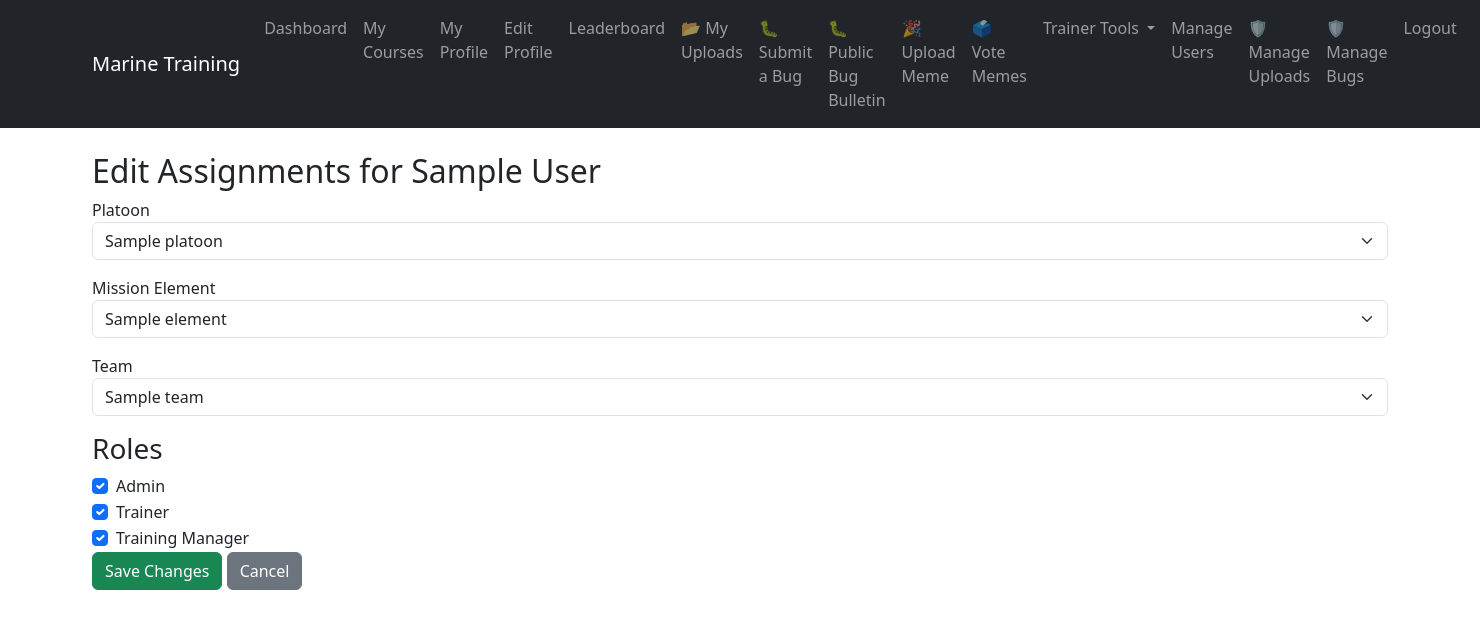
After one commit to kidcoolness/Cyberwarriortrainingcenter, a Flask app: page /admin/admin/edit_user/1 in a window 1480 px wide. The commit adds this page. Shown: the top 629 px of the page. Run offline with Flask 3, Linux system fonts and the light colour scheme; a user stored in the database is signed in; tables that the repository leaves empty hold one stand-in row (values such as "Sample post").

Commit message:
update 1

```diff
--- a/marine_training_app/app/admin.py
+++ b/marine_training_app/app/admin.py
@@ -1,6 +1,6 @@
 from flask import Blueprint, render_template, request, redirect, url_for, flash
 from flask_login import login_required, current_user
-from .models import db, User, Task, Course, CourseTask, CourseEnrollment, Submission,TaskAssignment, TrainerReview
+from .models import db, User, Task, Course, CourseTask, CourseEnrollment, Submission,TaskAssignment, TrainerReview, Platoon, MissionElement, Team
 from flask_wtf import FlaskForm
 from wtforms import StringField, TextAreaField, SubmitField
 from wtforms.validators import DataRequired, Optional
@@ -22,14 +22,22 @@ def dashboard():
     return render_template("admin/dashboard.html", users=users, tasks=tasks)
 
 # ✅ Manage Users Page
-@admin.route("admin/manage_users")
+@admin.route("/admin/manage_users")
 @login_required
 def manage_users():
-    if not current_user.is_admin:  # ✅ Use is_admin instead of role
-        flash("Access denied: Admins only.", "danger")
-        return redirect(url_for("main.dashboard"))
+    if not (current_user.is_admin or current_user.is_training_manager):
+        abort(403)
 
-    users = User.query.all()
+    # Show only users in the same Platoon/MissionElement/Team if not admin
+    if current_user.is_admin:
+        users = User.query.all()
+    else:
+        users = User.query.filter(
+            (User.platoon_id == current_user.platoon_id) |
+            (User.mission_element_id == current_user.mission_element_id) |
+            (User.team_id == current_user.team_id)
+        ).all()
+
     return render_template("admin/manage_users.html", users=users)
 
 # ✅ Update User Role
@@ -460,35 +468,38 @@ def trainer_user_tasks():
 
     return render_template("admin/trainer_user_selector.html", users=users)
 
-@admin.route('/trainer/user_tasks/<int:user_id>')
+@admin.route("/admin/trainer/user_tasks/<int:user_id>")
 @login_required
 def trainer_user_task_view(user_id):
-    if not (current_user.is_trainer or current_user.is_admin or current_user.is_training_manager):
+    if not (current_user.is_admin or current_user.is_training_manager):
         abort(403)
 
-    user = User.query.get_or_404(user_id)
-    enrollments = CourseEnrollment.query.filter_by(user_id=user_id).all()
-    completed_task_ids = {s.task_id for s in Submission.query.filter_by(user_id=user_id).all()}
+    target_user = User.query.get_or_404(user_id)
 
-    grouped_tasks = {}
+    # ✅ Restrict access for Training Managers
+    if current_user.is_training_manager and not (
+        (target_user.platoon_id == current_user.platoon_id) or
+        (target_user.mission_element_id == current_user.mission_element_id) or
+        (target_user.team_id == current_user.team_id)
+    ):
+        flash("Access denied: You may only view users within your assigned structure.", "danger")
+        return redirect(url_for("admin.manage_users"))
+
+    # Fetch task data as before
+    enrollments = CourseEnrollment.query.filter_by(user_id=target_user.id).all()
+    task_data = []
+
     for enrollment in enrollments:
-        course = enrollment.course
-        tasks = Task.query.filter_by(course_id=course.id).order_by(Task.label).all()
+        tasks = Task.query.filter_by(course_id=enrollment.course_id).all()
+        for task in tasks:
+            assignment = TaskAssignment.query.filter_by(user_id=target_user.id, task_id=task.id).first()
+            task_data.append({
+                "course": enrollment.course.name,
+                "task": task,
+                "status": assignment.status if assignment else "incomplete"
+            })
 
-        grouped_tasks[course.name] = {}
-        modules = [t for t in tasks if t.label.endswith('.0')]
-        for module in modules:
-            grouped_tasks[course.name][module.label] = {}
-            module_sections = [t for t in tasks if t.label.startswith(module.label[:-2]) and t.is_section_header and not t.label.endswith('.0')]
-            for section in module_sections:
-                grouped_tasks[course.name][module.label][section.label] = [t for t in tasks if t.label.startswith(section.label) and not t.is_section_header]
-
-    return render_template(
-        "admin/user_task_overview.html",
-        user=user,
-        grouped_tasks=grouped_tasks,
-        completed_task_ids=completed_task_ids
-    )
+    return render_template("admin/user_task_overview.html", user=target_user, task_data=task_data)
 
 @admin.route("/admin/trainer/mark_task_toggle/<int:user_id>/<int:task_id>", methods=["POST"])
 @login_required
@@ -569,3 +580,140 @@ def delete_user(user_id):
     db.session.commit()
     flash(f"🗑️ User {user.name} deleted.", "success")
     return redirect(url_for('admin.manage_users'))
+
+@admin.route("/admin/edit_user/<int:user_id>", methods=["GET", "POST"])
+@login_required
+def edit_user_assignments(user_id):
+    if not (current_user.is_admin or current_user.is_training_manager):
+        abort(403)
+
+    user = User.query.get_or_404(user_id)
+
+    # Admins can access all; Training Managers are scoped
+    if current_user.is_admin:
+        platoons = Platoon.query.all()
+        mission_elements = MissionElement.query.all()
+        teams = Team.query.all()
+    else:
+        platoons = Platoon.query.filter_by(id=current_user.platoon_id).all()
+        mission_elements = MissionElement.query.filter_by(id=current_user.mission_element_id).all()
+        teams = Team.query.filter_by(id=current_user.team_id).all()
+
+    if request.method == "POST":
+        # Prevent assigning outside your scope unless you're an admin
+        if current_user.is_admin:
+            user.platoon_id = request.form.get("platoon_id") or None
+            user.mission_element_id = request.form.get("mission_element_id") or None
+            user.team_id = request.form.get("team_id") or None
+        else:
+            user.platoon_id = current_user.platoon_id
+            user.mission_element_id = current_user.mission_element_id
+            user.team_id = current_user.team_id
+
+        db.session.commit()
+        flash("✅ User assignment updated.", "success")
+        return redirect(url_for("admin.manage_users"))
+
+    return render_template("admin/edit_user.html", user=user, platoons=platoons, mission_elements=mission_elements, teams=teams)
+
+# ----------------------------
+# MANAGE PLATOONS
+# ----------------------------
+@admin.route("/admin/manage_platoons")
+@login_required
+def manage_platoons():
+    if not current_user.is_admin:
+        abort(403)
+    platoons = Platoon.query.all()
+    return render_template("admin/manage_platoons.html", platoons=platoons)
+
+@admin.route("/admin/create_platoon", methods=["POST"])
+@login_required
+def create_platoon():
+    if not current_user.is_admin:
+        abort(403)
+    name = request.form.get("name")
+    if name:
+        db.session.add(Platoon(name=name))
+        db.session.commit()
+        flash("✅ Platoon created!", "success")
+    return redirect(url_for("admin.manage_platoons"))
+
+@admin.route("/admin/delete_platoon/<int:platoon_id>", methods=["POST"])
+@login_required
+def delete_platoon(platoon_id):
+    if not current_user.is_admin:
+        abort(403)
+    platoon = Platoon.query.get_or_404(platoon_id)
+    db.session.delete(platoon)
+    db.session.commit()
+    flash("✅ Platoon deleted!", "success")
+    return redirect(url_for("admin.manage_platoons"))
+
+# ----------------------------
+# MANAGE MISSION ELEMENTS
+# ----------------------------
+@admin.route("/admin/manage_mission_elements")
+@login_required
+def manage_mission_elements():
+    if not current_user.is_admin:
+        abort(403)
+    mission_elements = MissionElement.query.all()
+    return render_template("admin/manage_mission_elements.html", mission_elements=mission_elements)
+
+@admin.route("/admin/create_mission_element", methods=["POST"])
+@login_required
+def create_mission_element():
+    if not current_user.is_admin:
+        abort(403)
+    name = request.form.get("name")
+    if name:
+        db.session.add(MissionElement(name=name))
+        db.session.commit()
+        flash("✅ Mission Element created!", "success")
+    return redirect(url_for("admin.manage_mission_elements"))
+
+@admin.route("/admin/delete_mission_element/<int:mission_element_id>", methods=["POST"])
+@login_required
+def delete_mission_element(mission_element_id):
+    if not current_user.is_admin:
+        abort(403)
+    mission_element = MissionElement.query.get_or_404(mission_element_id)
+    db.session.delete(mission_element)
+    db.session.commit()
+    flash("✅ Mission Element deleted!", "success")
+    return redirect(url_for("admin.manage_mission_elements"))
+
+# ----------------------------
+# MANAGE TEAMS
+# ----------------------------
+@admin.route("/admin/manage_teams")
+@login_required
+def manage_teams():
+    if not current_user.is_admin:
+        abort(403)
+    teams = Team.query.all()
+    return render_template("admin/manage_teams.html", teams=teams)
+
+@admin.route("/admin/create_team", methods=["POST"])
+@login_required
+def create_team():
+    if not current_user.is_admin:
+        abort(403)
+    name = request.form.get("name")
+    if name:
+        db.session.add(Team(name=name))
+        db.session.commit()
+        flash("✅ Team created!", "success")
+    return redirect(url_for("admin.manage_teams"))
+
+@admin.route("/admin/delete_team/<int:team_id>", methods=["POST"])
+@login_required
+def delete_team(team_id):
+    if not current_user.is_admin:
+        abort(403)
+    team = Team.query.get_or_404(team_id)
+    db.session.delete(team)
+    db.session.commit()
+    flash("✅ Team deleted!", "success")
+    return redirect(url_for("admin.manage_teams"))
--- /dev/null
+++ b/marine_training_app/app/templates/admin/edit_user.html
@@ -0,0 +1,52 @@
+{% extends 'base.html' %}
+{% block content %}
+<h2>Edit Assignments for {{ user.name }}</h2>
+
+<form method="POST">
+  <div class="mb-3">
+    <label for="platoon">Platoon</label>
+    <select name="platoon_id" id="platoon_id" class="form-select">
+      <option value="">-- None --</option>
+      {% for p in platoons %}
+        <option value="{{ p.id }}" {% if user.platoon_id == p.id %}selected{% endif %}>{{ p.name }}</option>
+      {% endfor %}
+    </select>
+  </div>
+
+  <div class="mb-3">
+    <label for="mission_element">Mission Element</label>
+    <select name="mission_element_id" class="form-select">
+      <option value="">-- None --</option>
+      {% for m in mission_elements %}
+        <option value="{{ m.id }}" {% if user.mission_element_id == m.id %}selected{% endif %}>{{ m.name }}</option>
+      {% endfor %}
+    </select>
+  </div>
+
+  <div class="mb-3">
+    <label for="team">Team</label>
+    <select name="team_id" class="form-select">
+      <option value="">-- None --</option>
+      {% for t in teams %}
+        <option value="{{ t.id }}" {% if user.team_id == t.id %}selected{% endif %}>{{ t.name }}</option>
+      {% endfor %}
+    </select>
+  </div>
+  <h3>Roles</h3>
+  <div class="form-check">
+      <input class="form-check-input" type="checkbox" name="is_admin" {% if user.is_admin %}checked{% endif %}>
+      <label class="form-check-label">Admin</label>
+  </div>
+  <div class="form-check">
+      <input class="form-check-input" type="checkbox" name="is_trainer" {% if user.is_trainer %}checked{% endif %}>
+      <label class="form-check-label">Trainer</label>
+  </div>
+  <div class="form-check">
+      <input class="form-check-input" type="checkbox" name="is_training_manager" {% if user.is_training_manager %}checked{% endif %}>
+      <label class="form-check-label">Training Manager</label>
+  </div>
+
+  <button type="submit" class="btn btn-success">Save Changes</button>
+  <a href="{{ url_for('admin.manage_users') }}" class="btn btn-secondary">Cancel</a>
+</form>
+{% endblock %}
--- a/marine_training_app/requirements.txt
+++ b/marine_training_app/requirements.txt
@@ -10,4 +10,3 @@ python-dotenv==1.0.1
 Werkzeug==3.0.1
 Flask-Uploads==0.2.1
 psycopg2-binary
-psycopg2
--- a/wsgi.py
+++ b/wsgi.py
@@ -1,7 +1,7 @@
 import sys
 import os
 #from marine_training_app.app.utils import natural_key
-from .marine_training_app.app import create_app
+from marine_training_app.app import create_app
 
 sys.path.append(os.path.abspath(os.path.dirname(__file__)))
 
```
Also changed, not shown: marine_training_app/app/models.py (+8 -9 lines), marine_training_app/app/routes.py (+27 -12 lines), marine_training_app/app/templates/admin/manage_mission_elements.html (added, +20 -0 lines), marine_training_app/app/templates/admin/manage_platoons.html (added, +20 -0 lines), marine_training_app/app/templates/admin/manage_teams.html (added, +20 -0 lines), marine_training_app/app/templates/admin/manage_users.html (+9 -22 lines), migrations/versions/9f94287c7f1c_cleaned_up_backrefs.py (added, +36 -0 lines).
